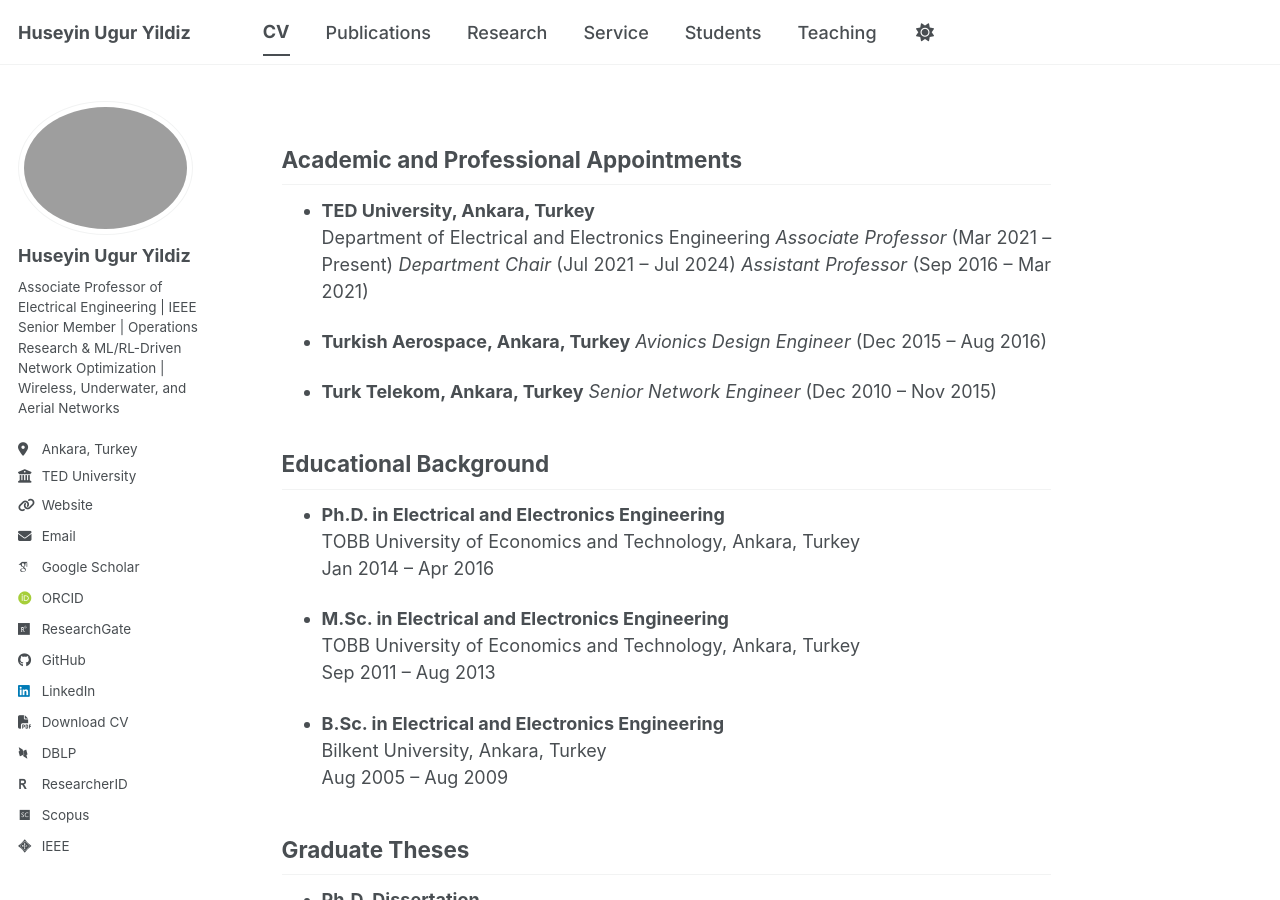
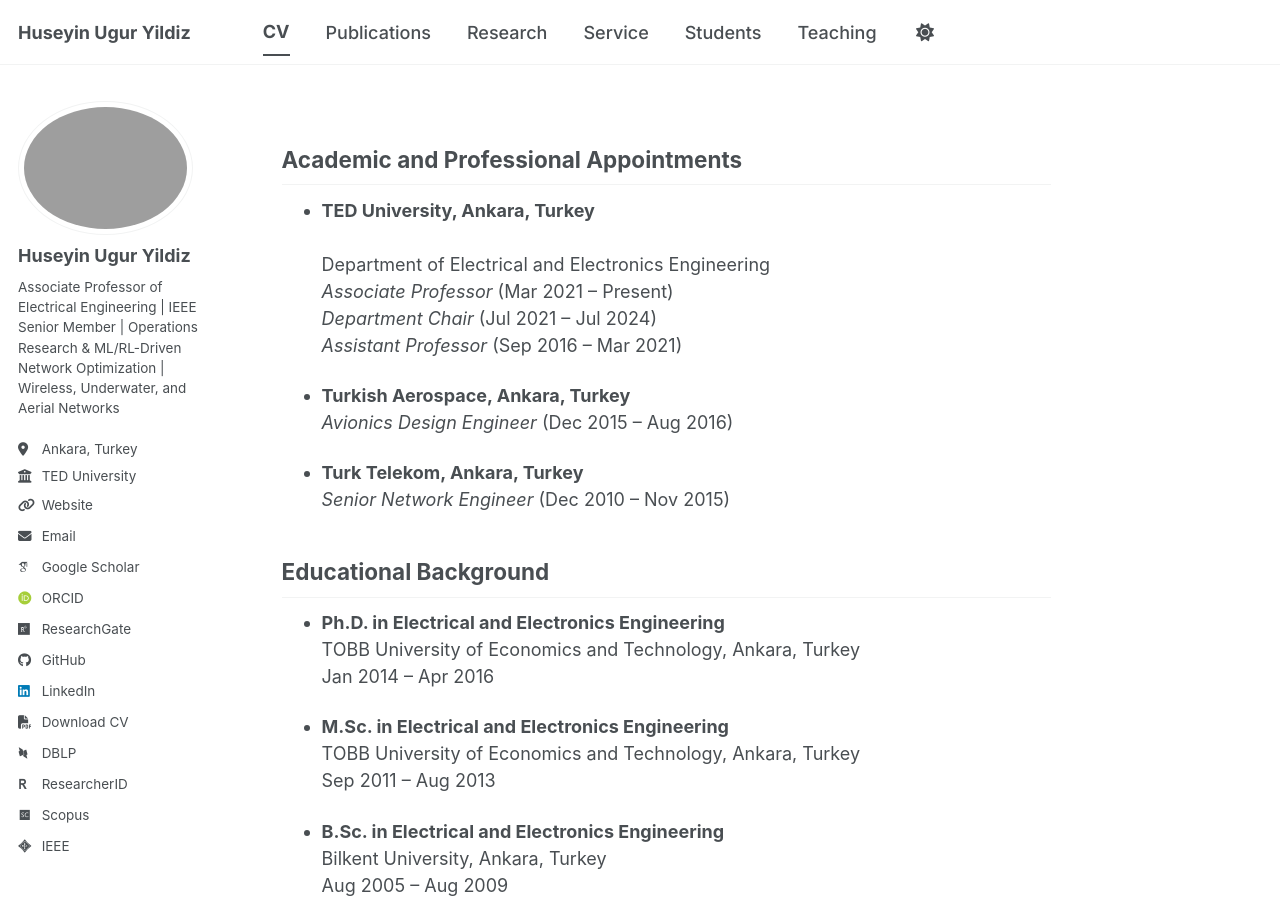
Before and after one commit to huguryildiz/huguryildiz.github.io, a Jekyll site: the page built from _pages/cv.md, in a window 1280 px wide and 900 px high. Built offline with Jekyll 4.4.1, drawn with Linux system fonts in a browser that asks for light colours; some web fonts are replaced; a script bundle is joined from its source files by our own code; library files that are not in the unit come from our copies; a style sheet for code colours, icons or effects is not loaded.

Commit message:
Update cv.md

```diff
--- a/_pages/cv.md
+++ b/_pages/cv.md
@@ -8,16 +8,16 @@
 
 ## Academic and Professional Appointments
 
-- **TED University, Ankara, Turkey**
-Department of Electrical and Electronics Engineering
-*Associate Professor* (Mar 2021 – Present)
-*Department Chair* (Jul 2021 – Jul 2024)
-*Assistant Professor* (Sep 2016 – Mar 2021)
+- **TED University, Ankara, Turkey** <br>
+Department of Electrical and Electronics Engineering <br>
+*Associate Professor* (Mar 2021 – Present) <br>
+*Department Chair* (Jul 2021 – Jul 2024) <br>
+*Assistant Professor* (Sep 2016 – Mar 2021) <br>
 
-- **Turkish Aerospace, Ankara, Turkey**
+- **Turkish Aerospace, Ankara, Turkey** <br>
 *Avionics Design Engineer* (Dec 2015 – Aug 2016)
 
-- **Turk Telekom, Ankara, Turkey**
+- **Turk Telekom, Ankara, Turkey** <br>
 *Senior Network Engineer* (Dec 2010 – Nov 2015)
 
 ## Educational Background
```
